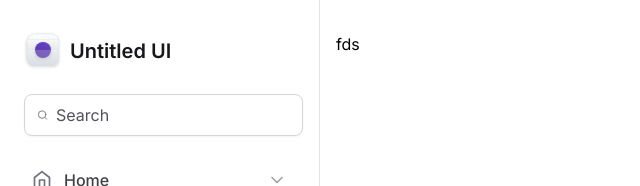
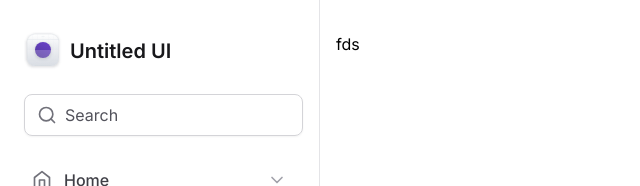
Before and after one commit to diaspd/untitled-ui, a Next.js app: page / in a window 1280 px wide. Shown: the top 186 px of the page, without its empty margins (0-640 px from the left). Built offline with nearby package versions, Linux system fonts and the light colour scheme.

Commit message:
added dark mode and composition pattern

```diff
--- /dev/null
+++ b/src/components/Sidebar/Input/index.tsx
@@ -0,0 +1,29 @@
+import { ComponentProps } from 'react'
+
+type InputPrefixProps = ComponentProps<'div'>
+
+export function Prefix(props: InputPrefixProps) {
+  return <div {...props} />
+}
+
+type InputControlProps = ComponentProps<'input'>
+
+export function Control(props: InputControlProps) {
+  return (
+    <input
+      className="flex-1 border-0 bg-transparent p-0 text-zinc-900 placeholder-zinc-600 outline-none dark:text-zinc-200"
+      {...props}
+    />
+  )
+}
+
+export type InputRootProps = ComponentProps<'div'>
+
+export function Root(props: InputRootProps) {
+  return (
+    <div
+      className="mx-1 flex w-full items-center gap-2 rounded-lg border border-zinc-300 px-3 py-2 shadow-sm"
+      {...props}
+    />
+  )
+}
--- a/src/components/Sidebar/Logo.tsx
+++ b/src/components/Sidebar/Logo.tsx
@@ -1,6 +1,6 @@
 export function Logo() {
   return (
-    <strong className="mx-1 flex items-center gap-2 text-xl font-semibold text-zinc-900">
+    <strong className="mx-1 flex items-center gap-2 text-xl font-semibold text-zinc-900 dark:text-zinc-200">
       <svg
         width={38}
         height={38}
--- a/src/components/Sidebar/MainNavigation/NavItem.tsx
+++ b/src/components/Sidebar/MainNavigation/NavItem.tsx
@@ -10,13 +10,13 @@ export function NavItem({ title, icon: Icon }: NavItemProps) {
   return (
     <a
       href=""
-      className="group flex items-center gap-3 rounded px-3 py-2 hover:bg-violet-50"
+      className="dark:hover-bg-violet-200 group flex items-center gap-3 rounded px-3 py-2 hover:bg-violet-50 dark:hover:bg-zinc-600"
     >
-      <Icon className="h-5 w-5 text-zinc-500" />
-      <span className="font-medium text-zinc-700 group-hover:text-violet-500">
+      <Icon className="h-5 w-5 text-zinc-500 dark:text-zinc-300" />
+      <span className="font-medium text-zinc-700 group-hover:text-violet-500 dark:text-zinc-200 dark:group-hover:text-violet-400">
         {title}
       </span>
-      <ChevronDown className="ml-auto h-5 w-5 text-zinc-400 group-hover:text-violet-300" />
+      <ChevronDown className="ml-auto h-5 w-5 text-zinc-400 group-hover:text-violet-300 dark:group-hover:text-violet-400" />
     </a>
   )
 }
--- a/src/components/Sidebar/Profile/index.tsx
+++ b/src/components/Sidebar/Profile/index.tsx
@@ -22,17 +22,17 @@ export function Profile() {
             className="h-10 w-10 rounded-full"
           />
           <div className="flex flex-1 flex-col truncate">
-            <span className="text-sm font-semibold text-zinc-700">
+            <span className="text-sm font-semibold text-zinc-700 dark:text-zinc-300">
               Pedro Dias
             </span>
-            <span className="truncate text-sm text-zinc-500">
+            <span className="truncate text-sm text-zinc-500 dark:text-zinc-400">
               pdr050203@gmail.com
             </span>
           </div>
 
           <button
             type="button"
-            className="group ml-auto rounded-md p-2 hover:bg-zinc-50"
+            className="group ml-auto rounded-md p-2 hover:bg-zinc-50 dark:hover:bg-zinc-800"
           >
             <LogOut
               className="h-5 w-5 text-zinc-500 group-hover:text-red-500"
@@ -44,7 +44,7 @@ export function Profile() {
         <button
           type="button"
           onClick={handleToggleSignInOut}
-          className="group flex w-full items-center justify-center gap-2 rounded-md p-2 font-medium hover:bg-zinc-50"
+          className="group flex w-full items-center justify-center gap-3 rounded-md p-2 font-medium hover:bg-zinc-50 dark:text-zinc-300 dark:hover:bg-zinc-800"
         >
           Fazer Login
           <LogIn className="h-5 w-5 text-zinc-500 group-hover:text-violet-500" />
--- a/src/components/Sidebar/UsedSpaceWidget/index.tsx
+++ b/src/components/Sidebar/UsedSpaceWidget/index.tsx
@@ -21,12 +21,12 @@ export function UsedSpaceWidget() {
 
       {isNotificationOpen && (
         <>
-          <div className="flex flex-col gap-4 rounded-lg bg-violet-50 px-4 py-5">
+          <div className="flex flex-col gap-4 rounded-lg bg-violet-50 px-4 py-5 dark:bg-zinc-800">
             <div className="space-y-1">
-              <span className="text-sm/5 font-medium text-violet-700">
+              <span className="text-sm/5 font-medium text-violet-700 dark:text-violet-400">
                 Used space
               </span>
-              <p className="text-sm/5 text-violet-500">
+              <p className="text-sm/5 text-violet-500 dark:text-violet-200">
                 Your team has used 80% of your available space. Need more?{' '}
               </p>
             </div>
@@ -39,14 +39,14 @@ export function UsedSpaceWidget() {
           <div className="space-x-3">
             <button
               type="button"
-              className="text-sm font-medium text-violet-500 hover:text-violet-700"
+              className="text-sm font-medium text-violet-500 hover:text-violet-700 dark:text-violet-400"
               onClick={handleDismiss}
             >
               Dismiss
             </button>
             <button
               type="button"
-              className="text-sm font-medium text-violet-700 hover:text-violet-900"
+              className="text-sm font-medium text-violet-700 hover:text-violet-900 dark:text-violet-500"
             >
               Ugrade plan
             </button>
--- a/src/components/Sidebar/index.tsx
+++ b/src/components/Sidebar/index.tsx
@@ -1,22 +1,21 @@
-import { Search } from 'lucide-react'
 import { Logo } from './Logo'
 import { MainNavigation } from './MainNavigation'
 import { UsedSpaceWidget } from './UsedSpaceWidget'
 import { Profile } from './Profile'
+import * as Input from './Input'
+import { Search } from 'lucide-react'
 
 export function Sidebar() {
   return (
-    <aside className="flex flex-col gap-6 border-r border-zinc-200 px-5 py-8">
+    <aside className="flex flex-col gap-6 border-r border-zinc-200 px-5 py-8 dark:bg-zinc-900">
       <Logo />
 
-      <div className="mx-1 flex w-full items-center gap-2 rounded-lg border border-zinc-300 px-3 py-2 shadow-sm">
-        <Search className="h-5 w-5 text-zinc-500" />
-        <input
-          type="text"
-          placeholder="Search"
-          className="flex-1 border-0 bg-transparent p-0 text-zinc-900 placeholder-zinc-600"
-        />
-      </div>
+      <Input.Root>
+        <Input.Prefix>
+          <Search className="h-5 w-5 text-zinc-500" />
+        </Input.Prefix>
+        <Input.Control placeholder="Search" />
+      </Input.Root>
 
       <MainNavigation />
 
```
